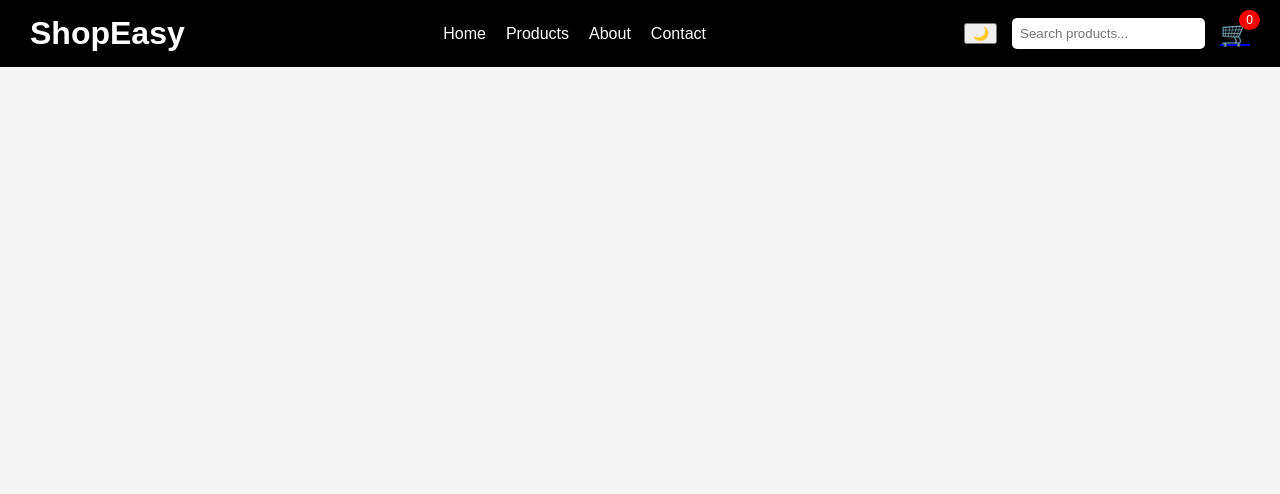
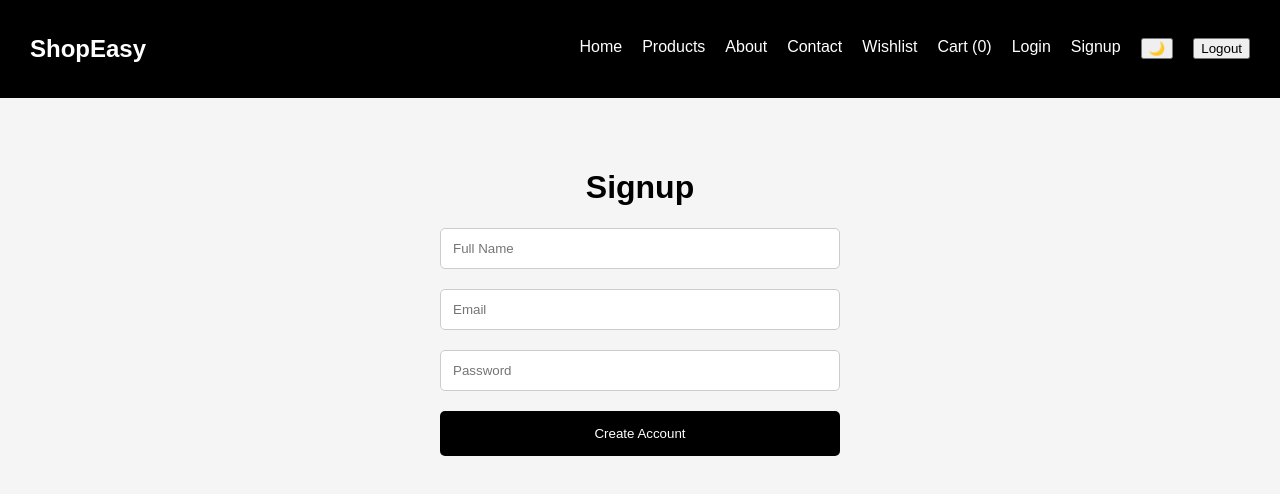
Before and after one commit to au820621104070/my-first-app, a React (Vite) app: page /signup in a window 1280 px wide. Shown: the top 494 px of the page. Built offline with nearby package versions, Linux system fonts and the light colour scheme.

Commit message:
Completed Firebase authentication system

```diff
--- a/package.json
+++ b/package.json
@@ -12,6 +12,7 @@
     "vite": "^8.0.10"
   },
   "dependencies": {
+    "firebase": "^12.12.1",
     "react": "^19.2.5",
     "react-dom": "^19.2.5",
     "react-router-dom": "^7.15.0"
--- a/src/App.jsx
+++ b/src/App.jsx
@@ -17,6 +17,9 @@ import Checkout from "./pages/Checkout"
 import Success from "./pages/Success"
 import Wishlist from "./pages/Wishlist"
 import ProductDetails from "./pages/ProductDetails"
+import Login from "./pages/Login"
+import Signup from "./pages/Signup"
+import ProtectedRoute from "./components/ProtectedRoute"
 
 function App() {
   const [cartItems, setCartItems] =
@@ -200,6 +203,7 @@ function App() {
         <Route
   path="/cart"
   element={
+    <ProtectedRoute>
       <Cart
         cartItems={cartItems}
         removeFromCart={
@@ -212,15 +216,17 @@ function App() {
           decreaseQuantity
         }
       />
+    </ProtectedRoute>
   }
 />
-
        <Route
   path="/checkout"
   element={
+    <ProtectedRoute>
       <Checkout
         cartItems={cartItems}
       />
+    </ProtectedRoute>
   }
 />
 
@@ -232,6 +238,7 @@ function App() {
      <Route
   path="/wishlist"
   element={
+    <ProtectedRoute>
       <Wishlist
         wishlistItems={
           wishlistItems
@@ -240,6 +247,7 @@ function App() {
           removeFromWishlist
         }
       />
+    </ProtectedRoute>
   }
 />
 
@@ -253,6 +261,15 @@ function App() {
             />
           }
         />
+        <Route
+  path="/login"
+  element={<Login />}
+/>
+
+<Route
+  path="/signup"
+  element={<Signup />}
+/>
       </Routes>
     </BrowserRouter>
   )
--- a/src/components/Navbar.jsx
+++ b/src/components/Navbar.jsx
@@ -1,13 +1,25 @@
 import { Link } from "react-router-dom"
 
+import { signOut } from "firebase/auth"
+
+import { auth } from "../firebase"
+
 function Navbar(props) {
+  function handleLogout() {
+    signOut(auth)
+  }
+
   return (
-    <header className="navbar">
-      <div className="logo">
-        <h1>ShopEasy</h1>
-      </div>
+    <nav className="navbar">
+      {/* Logo */}
 
-      <nav className="nav-links">
+      <h2 className="logo">
+        ShopEasy
+      </h2>
+
+      {/* Navigation Links */}
+
+      <div className="nav-links">
         <Link to="/">Home</Link>
 
         <Link to="/products">
@@ -21,31 +33,38 @@ function Navbar(props) {
         <Link to="/contact">
           Contact
         </Link>
-      </nav>
 
-      <div className="nav-right">
-        <button onClick={props.toggleDarkMode}>
-  🌙
-</button>
-        <input
-          type="text"
-          placeholder="Search products..."
-          className="search-bar"
-        />
-
-        <Link to="/cart" className="cart">
-          🛒
-
-          <span className="cart-badge">
-            {props.cartCount}
-          </span>
+        <Link to="/wishlist">
+          Wishlist
         </Link>
 
-        <div className="menu-icon">
-          ☰
-        </div>
+        <Link to="/cart">
+          Cart ({props.cartCount})
+        </Link>
+
+        <Link to="/login">
+          Login
+        </Link>
+
+        <Link to="/signup">
+          Signup
+        </Link>
+
+        {/* Dark Mode */}
+
+        <button
+          onClick={props.toggleDarkMode}
+        >
+          🌙
+        </button>
+
+        {/* Logout */}
+
+        <button onClick={handleLogout}>
+          Logout
+        </button>
       </div>
-    </header>
+    </nav>
   )
 }
 
--- /dev/null
+++ b/src/components/ProtectedRoute.jsx
@@ -0,0 +1,15 @@
+import { Navigate } from "react-router-dom"
+
+function ProtectedRoute(props) {
+  const user = localStorage.getItem(
+    "user"
+  )
+
+  if (!user) {
+    return <Navigate to="/login" />
+  }
+
+  return props.children
+}
+
+export default ProtectedRoute
--- /dev/null
+++ b/src/firebase.js
@@ -0,0 +1,26 @@
+import { initializeApp } from "firebase/app"
+
+import { getAuth } from "firebase/auth"
+
+const firebaseConfig = {
+  apiKey: "AIzaSyD2OM2sI1hENmsU871RgVGUrRjZMKBeNF0",
+
+  authDomain:
+    "shopeasy-369a7.firebaseapp.com",
+
+  projectId: "shopeasy-369a7",
+
+  storageBucket:
+    "shopeasy-369a7.firebasestorage.app",
+
+  messagingSenderId:
+    "288679378184",
+
+  appId:
+    "1:288679378184:web:7fd760a07966b15b6280bd"
+}
+
+const app =
+  initializeApp(firebaseConfig)
+
+export const auth = getAuth(app)
--- /dev/null
+++ b/src/pages/Login.jsx
@@ -0,0 +1,82 @@
+import { useState } from "react"
+
+import { useNavigate } from "react-router-dom"
+
+import {
+  signInWithEmailAndPassword
+} from "firebase/auth"
+
+import { auth } from "../firebase"
+
+function Login() {
+  const [email, setEmail] =
+    useState("")
+
+  const [password, setPassword] =
+    useState("")
+
+  const [error, setError] =
+    useState("")
+
+  const navigate = useNavigate()
+
+  function handleLogin(event) {
+    event.preventDefault()
+
+    signInWithEmailAndPassword(
+      auth,
+      email,
+      password
+    )
+      .then(() => {
+        navigate("/")
+      })
+
+      .catch((error) => {
+        setError(error.message)
+      })
+  }
+
+  return (
+    <div className="checkout-page">
+      <h1>Login</h1>
+
+      <form
+        className="checkout-form"
+        onSubmit={handleLogin}
+      >
+        <input
+          type="email"
+          placeholder="Email"
+          required
+          onChange={(event) =>
+            setEmail(event.target.value)
+          }
+        />
+
+        <input
+          type="password"
+          placeholder="Password"
+          required
+          onChange={(event) =>
+            setPassword(
+              event.target.value
+            )
+          }
+        />
+
+        <button type="submit">
+          Login
+        </button>
+
+        {error && (
+          <p className="error">
+            {error}
+          </p>
+        )}
+      </form>
+    </div>
+  )
+}
+
+export default Login
--- /dev/null
+++ b/src/pages/Signup.jsx
@@ -0,0 +1,94 @@
+import { useState } from "react"
+
+import { useNavigate } from "react-router-dom"
+
+import {
+  createUserWithEmailAndPassword
+} from "firebase/auth"
+
+import { auth } from "../firebase"
+
+function Signup() {
+  const [name, setName] =
+    useState("")
+
+  const [email, setEmail] =
+    useState("")
+
+  const [password, setPassword] =
+    useState("")
+
+  const [error, setError] =
+    useState("")
+
+  const navigate = useNavigate()
+
+  function handleSignup(event) {
+    event.preventDefault()
+
+    createUserWithEmailAndPassword(
+      auth,
+      email,
+      password
+    )
+      .then(() => {
+        navigate("/")
+      })
+
+      .catch((error) => {
+        setError(error.message)
+      })
+  }
+
+  return (
+    <div className="checkout-page">
+      <h1>Signup</h1>
+
+      <form
+        className="checkout-form"
+        onSubmit={handleSignup}
+      >
+        <input
+          type="text"
+          placeholder="Full Name"
+          required
+          onChange={(event) =>
+            setName(event.target.value)
+          }
+        />
+
+        <input
+          type="email"
+          placeholder="Email"
+          required
+          onChange={(event) =>
+            setEmail(event.target.value)
+          }
+        />
+
+        <input
+          type="password"
+          placeholder="Password"
+          required
+          onChange={(event) =>
+            setPassword(
+              event.target.value
+            )
+          }
+        />
+
+        <button type="submit">
+          Create Account
+        </button>
+
+        {error && (
+          <p className="error">
+            {error}
+          </p>
+        )}
+      </form>
+    </div>
+  )
+}
+
+export default Signup
```
Also changed, not shown: 1 other file (tests, documents, lock files or other folders). Lines whose indentation alone changed are shown as unchanged.
